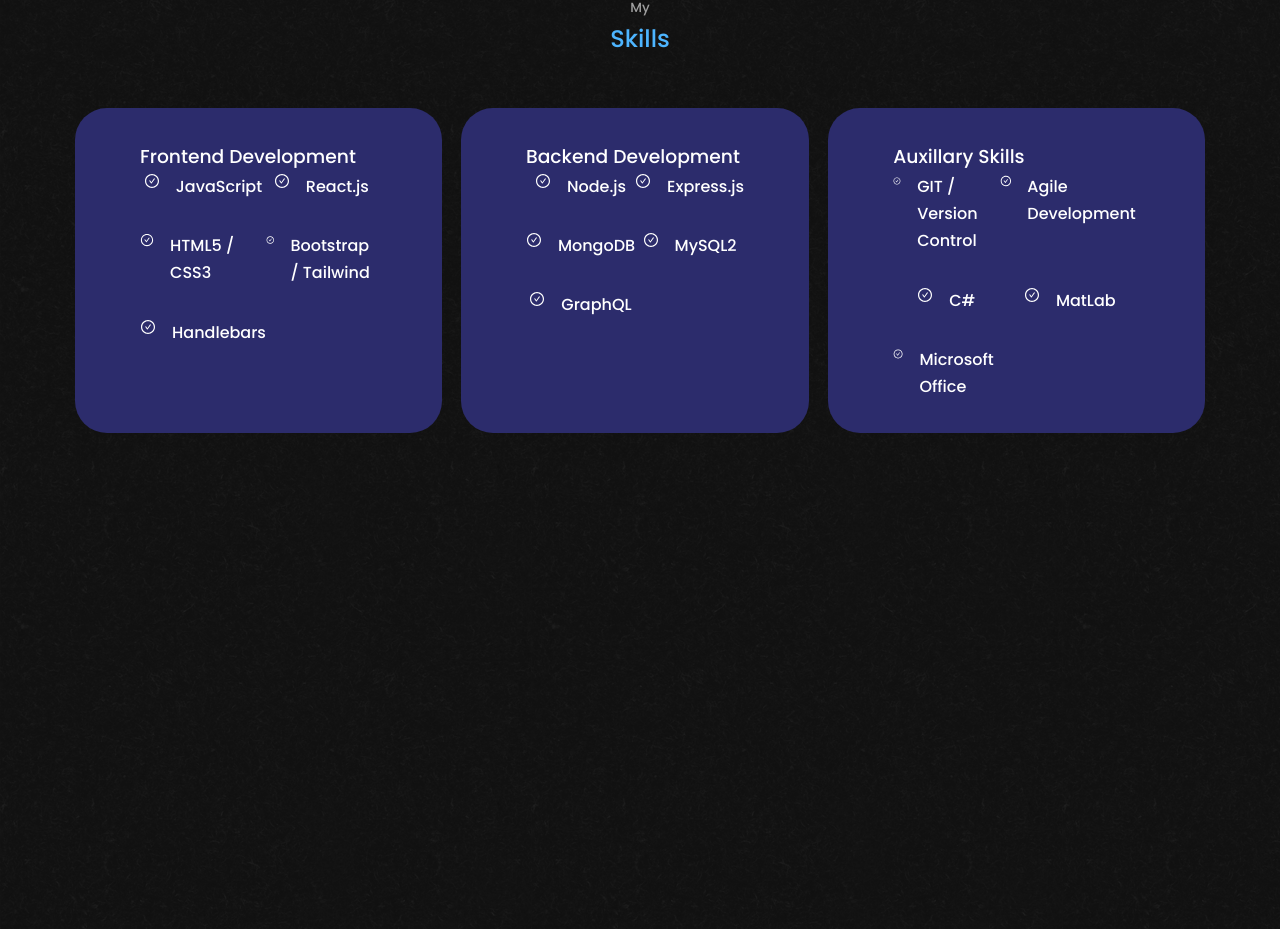
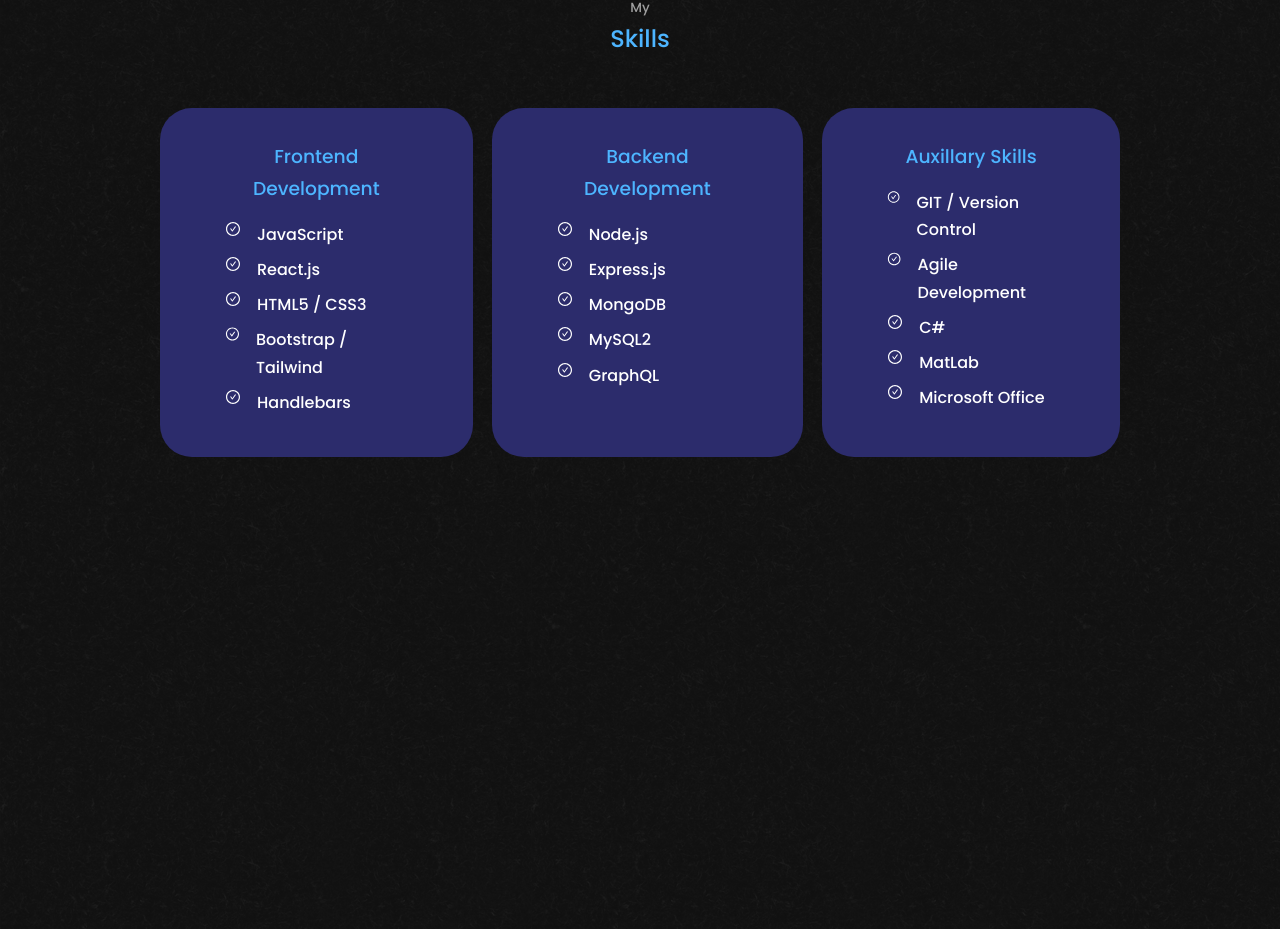
Before and after one commit to AlecDziwanowski/Portfolio, a React (Create React App) app: page / in a window 1280 px wide. Shown: the part 1395-2324 px from the top of the page. Built offline with nearby package versions, Linux system fonts and the light colour scheme.

Commit message:
removed transition effects form about.css. completed first pass on experience.

```diff
--- a/src/components/about/about.css
+++ b/src/components/about/about.css
@@ -19,7 +19,6 @@
     border-radius: 1rem;
     padding: 2rem;
     text-align: center;
-    transition: var(--transition);
     width: 50%;
 }
 
--- a/src/components/experience/experience.css
+++ b/src/components/experience/experience.css
@@ -9,22 +9,20 @@
     padding: 2rem 4rem;
     border-radius: 2rem;
     border: 1px solid transparent;
-    transition: var(--transition);
 }
 
-.experience_containter > div h3 {
-    margin-bottom: 2rem;
+.experience_container > div h3 {
+    text-align: center;
+    margin-bottom: 1rem;
     color: var(--color-primary);
-}
-
-.experience_content {
-    display: grid;
-    grid-template-columns: 1fr 1fr;
-    row-gap: 2rem;
 }
 
 .experience_details {
     display: flex;
-    justify-content: center;
-    gap: 1rem;
+    justify-content: start;
+    margin-bottom: 0.5rem;
 }
+
+.experience_details h4 {
+    margin-left: 1rem;
+}
--- a/src/components/experience/experience.jsx
+++ b/src/components/experience/experience.jsx
@@ -61,7 +61,7 @@
           </div>
         </div>
 
-        <div className="experience_frontend">
+        <div className="experience_auxillary">
           <h3>Auxillary Skills</h3>
           <div className="experience_content">
             <article className="experience_details">
```
